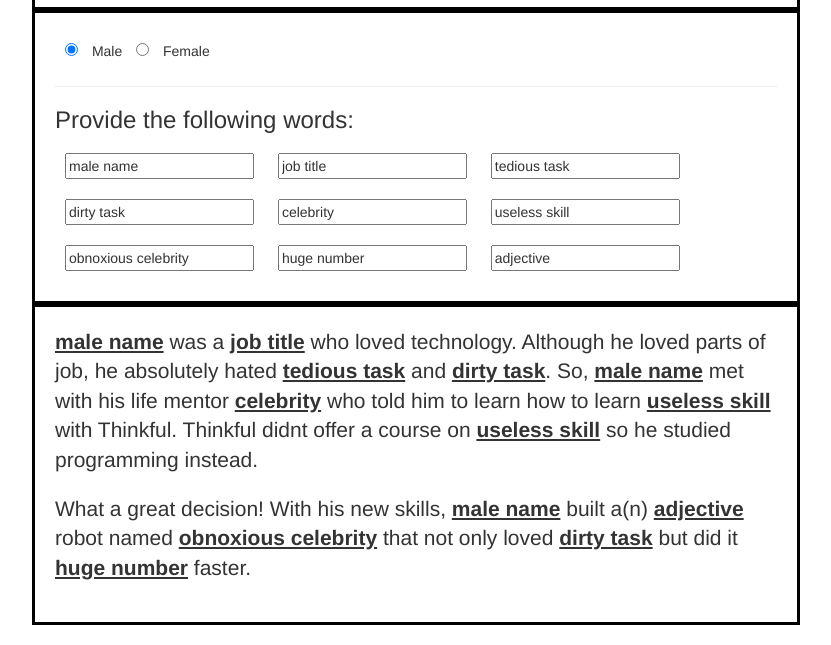
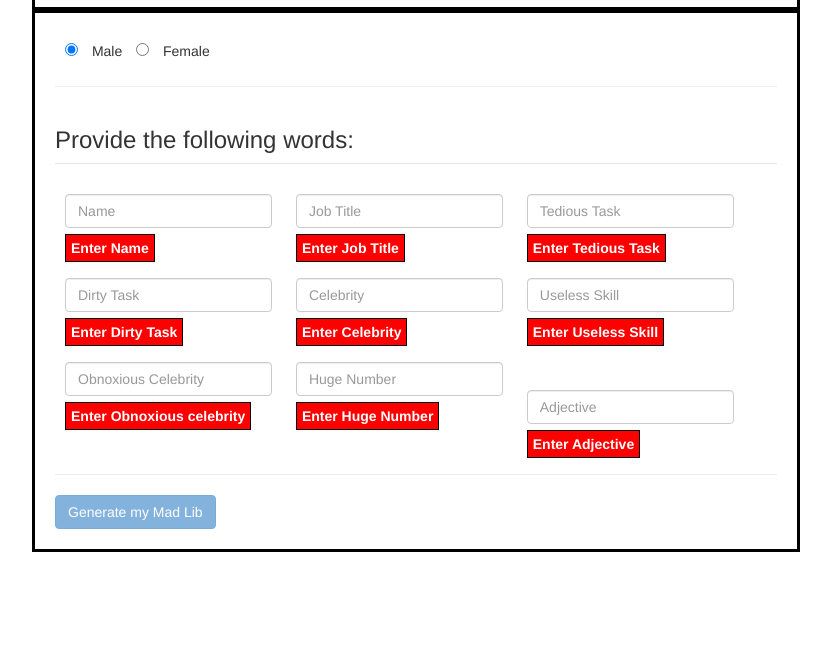
Before and after one commit to bhadreshpatel88/bhadreshpatel88.github.io, a plain HTML site: page mad-libs.html in a window 1280 px wide. Shown: the part 407-1052 px from the top of the page, without its empty margins (224-1055 px from the left). After the commit the page ends 979 px from the top, so only its background shows below. Drawn offline with Linux system fonts and the light colour scheme.

Commit message:
mad lib #3 refactor

```diff
--- a/css/styles.css
+++ b/css/styles.css
@@ -27,6 +27,8 @@ body {
 .mad-libs header,section { border: 3px solid #000; padding: 20px;  ng-model="malename"}
 .mad-libs header { padding: 0; }
 .mad-libs .pull-left { border: 2px solid #000; }
+.mad-libs .form-input { display: inline-block; }
+.mad-libs .error { color: #fff; padding: 5px; margin: 10px; background-color: red; text-decoration: none; border: 1px solid #000; }
 
 /*=====================================
 =            Multiplicaton            =
--- a/js/mad-libs.js
+++ b/js/mad-libs.js
@@ -1,18 +1,23 @@
 angular.module('myApp', [])
 	.controller('MyCtrl', function ($scope) {
-		$scope.madLibs = {
-			malename: 			'male name',
-			jobtitle: 			'job title',
-			tedioustask: 		'tedious task',
-			dirtytask: 			'dirty task',
-			celebrity: 			'celebrity',
-			uselessskill: 		'useless skill',
-			obnoxiouscelebrity: 'obnoxious celebrity',
-			hugenumber:  		'huge number',
-			adjective: 			'adjective'
-		};
 
 		$scope.gender = "male";
+		$scope.submitted = false;
+		$scope.homePage = false;
+
+		// $scope.madLibs = {
+		// 	name: 				'name',
+		// 	jobtitle: 			'job title',
+		// 	tedioustask: 		'tedious task',
+		// 	dirtytask: 			'dirty task',
+		// 	celebrity: 			'celebrity',
+		// 	uselessskill: 		'useless skill',
+		// 	obnoxiouscelebrity: 'obnoxious celebrity',
+		// 	hugenumber:  		'huge number',
+		// 	adjective: 			'adjective'
+		// };
+
+		// Watch gender change.
 		$scope.$watch('gender', function () {
 			if ($scope.gender === 'male') {
 				$scope.he_she = 'he';
@@ -22,4 +27,18 @@ angular.module('myApp', [])
 				$scope.his_her = 'her';
 			}
 		})
+
+		// Submit the form.
+		$scope.submit = function () {
+		    if(!$scope.madLibForm.$error.required){
+		      $scope.submitted = true;
+			}
+		}
+
+		// Reset the form
+		$scope.reset = function () {
+			$scope.homePage = true;
+			$scope.submitted = false;
+			$scope.madLibs = '';
+		}
 	});
--- a/mad-libs.html
+++ b/mad-libs.html
@@ -19,28 +19,80 @@
 		</header>
 
 		<section>
-			<input type="radio" name="gender" ng-model="gender" value="male"> Male
-			<input type="radio" name="gender" ng-model="gender" value="female"> Female
-			<hr>
-			<h3>Provide the following words:</h3>
-			<input type="text" placeholder="Male Name" ng-model="madLibs.malename">
-			<input type="text" placeholder="Job Title" ng-model="madLibs.jobtitle">
-			<input type="text" placeholder="Tedious Task" ng-model="madLibs.tedioustask">
-			<input type="text" placeholder="Dirty Task" ng-model="madLibs.dirtytask">
-			<input type="text" placeholder="Celebrity" ng-model="madLibs.celebrity">
-			<input type="text" placeholder="Useless Skill" ng-model="madLibs.uselessskill">
-			<input type="text" placeholder="Obnoxious Celebrity" ng-model="madLibs.obnoxiouscelebrity">
-			<input type="text" placeholder="Huge Number" ng-model="madLibs.hugenumber">
-			<input type="text" placeholder="Adjective" ng-model="madLibs.adjective">
+			<form class="form-inline" role="form" name="madLibForm" ng-submit="submit()" ng-hide="submitted" ng-show="homePage" novalidate>
+				<p>
+					<input type="radio" name="gender" ng-model="gender" value="male"> Male
+					<input type="radio" name="gender" ng-model="gender" value="female"> Female
+				</p>
+
+				<hr>
+
+				<fieldset>
+					<legend>
+						<h3>Provide the following words:</h3>
+					</legend>
+
+					<p class="form-input">
+						<input class="form-control" type="text" placeholder="Name" name="name" ng-model="madLibs.name" required> <br>
+						<span ng-if="madLibForm.name.$error.required" class="error">Enter Name</span>
+					</p>
+
+					<p class="form-input">
+						<input class="form-control" type="text" placeholder="Job Title" name="jobtitle" ng-model="madLibs.jobtitle" required>
+						<br>
+						<span ng-show="madLibForm.jobtitle.$error.required" class="error">Enter Job Title</span>
+					</p>
+
+					<p class="form-input">
+						<input class="form-control" type="text" placeholder="Tedious Task" name="tedioustask" ng-model="madLibs.tedioustask" required> <br>
+						<span ng-show="madLibForm.tedioustask.$error.required" class="error">Enter Tedious Task</span>
+					</p>
+
+					<p class="form-input">
+						<input class="form-control" type="text" placeholder="Dirty Task" name="dirtytask" ng-model="madLibs.dirtytask" required> <br>
+						<span ng-show="madLibForm.dirtytask.$error.required" class="error">Enter Dirty Task</span>
+					</p>
+
+					<p class="form-input">
+						<input class="form-control" type="text" placeholder="Celebrity" name="celebrity" ng-model="madLibs.celebrity" required> <br>
+						<span ng-show="madLibForm.celebrity.$error.required" class="error">Enter Celebrity</span>
+					</p>
+
+					<p class="form-input">
+						<input class="form-control" type="text" placeholder="Useless Skill" name="uselesskill" ng-model="madLibs.uselessskill" required> <br>
+						<span ng-show="madLibForm.uselesskill.$error.required" class="error">Enter Useless Skill</span>
+					</p>
+
+					<p class="form-input">
+						<input class="form-control" type="text" placeholder="Obnoxious Celebrity" name="Obnoxious" ng-model="madLibs.obnoxiouscelebrity" required> <br>
+						<span ng-show="madLibForm.Obnoxious.$error.required" class="error">Enter Obnoxious celebrity</span>
+					</p>
+
+					<p class="form-input">
+						<input class="form-control" type="number" placeholder="Huge Number" name="hugenumber" ng-model="madLibs.hugenumber" required> <br>
+						<span ng-show="madLibForm.hugenumber.$error.required" class="error">Enter Huge Number</span>
+					</p>
+
+					<p class="form-group">
+						<input class="form-control" type="text" placeholder="Adjective" name="adjective" ng-model="madLibs.adjective" required> <br>
+						<span ng-show="madLibForm.adjective.$error.required" class="error">Enter Adjective</span>
+					</p>
+
+					<hr>
+					<button type="submit" class="btn btn-primary" ng-disabled="madLibForm.$invalid">Generate my Mad Lib</button>
+				</fieldset>
+			</form>
 		</section>
 
-		<section>
+		<section ng-if="submitted">
 			<p class="lead">
-				<span>{{madLibs.malename}}</span> was a <span>{{madLibs.jobtitle}}</span> who loved technology. Although {{he_she}} loved parts of  job, {{he_she}} absolutely hated <span>{{madLibs.tedioustask}}</span> and <span>{{madLibs.dirtytask}}</span>. So, <span>{{madLibs.malename}}</span> met with {{his_her}} life mentor <span>{{madLibs.celebrity}}</span> who told him to learn how to learn <span>{{madLibs.uselessskill}}</span> with Thinkful. Thinkful didnt offer a course on <span>{{madLibs.uselessskill}}</span> so {{he_she}} studied programming instead.
+				<span>{{madLibs.name}}</span> was a <span>{{madLibs.jobtitle}}</span> who loved technology. Although {{he_she}} loved parts of  job, {{he_she}} absolutely hated <span>{{madLibs.tedioustask}}</span> and <span>{{madLibs.dirtytask}}</span>. So, <span>{{madLibs.malename}}</span> met with {{his_her}} life mentor <span>{{madLibs.celebrity}}</span> who told him to learn how to learn <span>{{madLibs.uselessskill}}</span> with Thinkful. Thinkful didnt offer a course on <span>{{madLibs.uselessskill}}</span> so {{he_she}} studied programming instead.
 			</p>
 			<p class="lead">
 				What a great decision! With {{his_her}} new skills, <span>{{madLibs.malename}}</span> built a(n) <span>{{madLibs.adjective}}</span> robot named <span>{{madLibs.obnoxiouscelebrity}}</span> that not only loved <span>{{madLibs.dirtytask}}</span> but did it <span>{{madLibs.hugenumber}}</span> faster.
 			</p>
+
+			<p><button type="button" ng-click="reset()" class="btn btn-default">Start Over</button></p>
 		</section>
 
 	</div>
```
